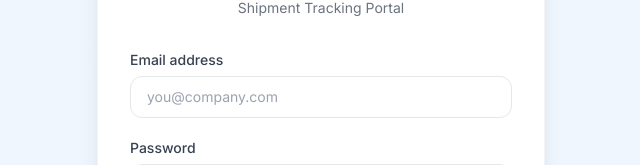
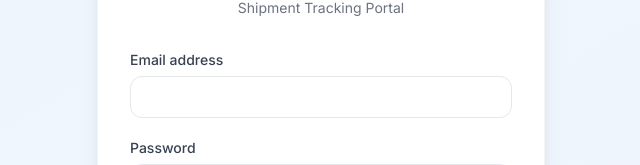
Before and after one commit to manikantalls/Trackingwebsite, a React (Vite) app: page / in a window 1280 px wide. Shown: the part 325-490 px from the top of the page, without its empty margins (319-959 px from the left). Built offline with nearby package versions, Linux system fonts and the light colour scheme; no server answers.

Commit message:
Updated LoginPage.tsx

```diff
--- a/src/components/LoginPage.tsx
+++ b/src/components/LoginPage.tsx
@@ -48,7 +48,7 @@ export default function LoginPage() {
                   autoComplete="email"
                   value={email}
                   onChange={(e) => setEmail(e.target.value)}
-                  placeholder="you@company.com"
+                  placeholder=""
                   className="w-full px-4 py-2.5 border border-gray-200 rounded-xl text-sm focus:outline-none focus:ring-2 focus:ring-blue-500 focus:border-transparent placeholder:text-gray-400 transition-shadow"
                 />
               </div>
```
